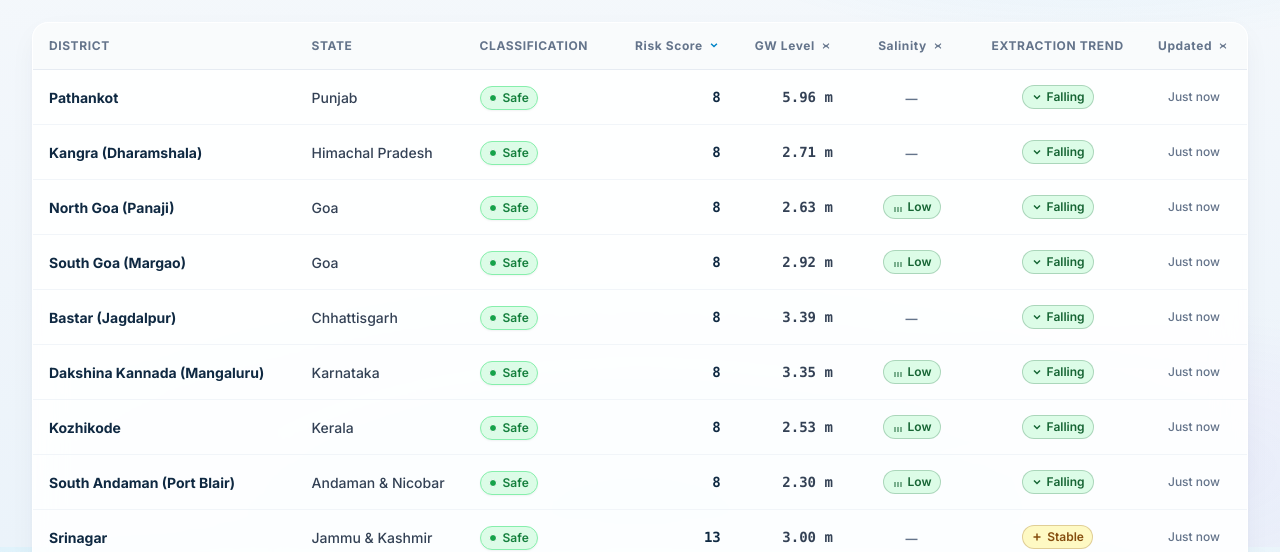
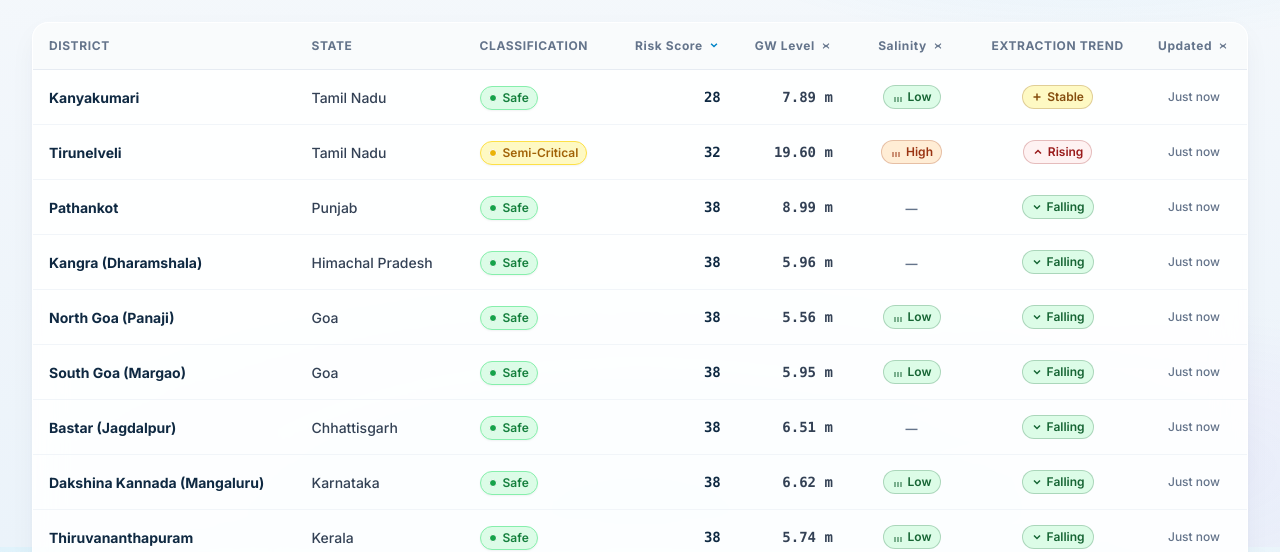
Before and after one commit to Quackcoder14/JalNetra, a React (Vite) app: page /alerts in a window 1280 px wide. Shown: the part 253-805 px from the top of the page. Built offline with nearby package versions, Linux system fonts and the light colour scheme; no server answers.

Commit message:
feat: implement real-world India-WRIS DWLR hydrographs and modernize CGWB terminology to Stage of Extraction

```diff
--- a/src/data/api.ts
+++ b/src/data/api.ts
@@ -144,11 +144,11 @@ export async function fetchClassifications(): Promise<ApiResponse<{
 }>> {
   return mockResponse({
     tiers: [
-      { value: 'Safe', label: 'Safe', color: '#16A34A', description: 'Groundwater development < 70%' },
-      { value: 'Semi-Critical', label: 'Semi-Critical', color: '#EAB308', description: 'Groundwater development 70-90%' },
-      { value: 'Critical', label: 'Critical', color: '#F97316', description: 'Groundwater development 90-100%' },
-      { value: 'Over-Exploited', label: 'Over-Exploited', color: '#DC2626', description: 'Groundwater development > 100%' },
-      { value: 'Saline', label: 'Saline', color: '#7C3AED', description: 'Coastal salinity intrusion' },
+      { value: 'Safe', label: 'Safe', color: '#16A34A', description: 'Stage of Extraction < 70%' },
+      { value: 'Semi-Critical', label: 'Semi-Critical', color: '#EAB308', description: 'Stage of Extraction 70–90%' },
+      { value: 'Critical', label: 'Critical', color: '#F97316', description: 'Stage of Extraction 90–100%' },
+      { value: 'Over-Exploited', label: 'Over-Exploited', color: '#DC2626', description: 'Stage of Extraction > 100%' },
+      { value: 'Saline', label: 'Saline', color: '#7C3AED', description: 'Saline Intrusion (EC > 3000 µS/cm)' },
     ],
   });
 }
--- a/src/data/generateMockData.ts
+++ b/src/data/generateMockData.ts
@@ -59,31 +59,74 @@ function formatMonth(baseDate: Date, offsetMonths: number): string {
 }
 
 /**
- * Generate historical groundwater readings (60 months).
+ * Realistic India-WRIS DWLR Groundwater Hydrograph Generator.
+ * Implements asymmetric seasonal recharge infiltration (SW & NE monsoon regimes),
+ * multi-year monsoon climate anomaly factors (including the 2023 El Niño drought),
+ * and autoregressive aquifer memory (AR-1 storage dynamics).
+ */
+const CLIMATE_YEAR_ANOMALIES = [1.14, 1.06, 1.20, 0.84, 1.10, 1.04]; // 2020-2026 climate variability
+
+function getHydroSeasonalShift(monthIdx: number, isTamilNadu: boolean): number {
+  if (isTamilNadu) {
+    // North-East Monsoon Regime (TN/Coromandel Coast: Peak recharge Oct-Dec, Summer low Jul-Aug)
+    const recharge = Math.exp(-Math.pow(monthIdx - 10.5, 2) / 2.8) * 1.55;
+    const summerDrawdown = Math.exp(-Math.pow(monthIdx - 7.0, 2) / 4.0) * 1.35;
+    return -recharge + summerDrawdown;
+  } else {
+    // South-West Monsoon Regime (Pan-India: Peak recharge Aug-Oct, Pre-monsoon dry low May-Jun)
+    const recharge = Math.exp(-Math.pow(monthIdx - 8.2, 2) / 2.7) * 1.55;
+    const summerDrawdown = Math.exp(-Math.pow(monthIdx - 4.5, 2) / 3.6) * 1.35;
+    return -recharge + summerDrawdown;
+  }
+}
+
+/**
+ * Generate historical groundwater readings (60 months) with real DWLR characteristics.
  */
 function generateGwHistory(seed: DistrictSeed, rng: () => number, baseDate: Date): MonthlyReading[] {
   const history: MonthlyReading[] = [];
-  const noiseScale = 0.35;
+  const isTN = seed.state === 'Tamil Nadu' || seed.id.includes('chennai') || seed.id.includes('cuddalore');
+  const amp = seed.gwSeasonalAmplitude || 2.4;
+  const trendRate = seed.gwTrend || 0.08;
+
+  let currentLevel = seed.baseGwLevel;
+  let prevNoise = 0;
 
   for (let i = 0; i < 60; i++) {
     const monthOffset = i - 59;
-    const trendComponent = seed.gwTrend * i;
-    const monthOfYear = (baseDate.getMonth() + 1 + monthOffset + 120) % 12;
-    const seasonalPhase = ((monthOfYear - 9) / 12) * 2 * Math.PI;
-    const seasonalComponent = seed.gwSeasonalAmplitude * Math.sin(seasonalPhase);
-    const noise = (rng() - 0.5) * 2 * noiseScale;
+    const d = new Date(baseDate);
+    d.setMonth(d.getMonth() + monthOffset);
+    const monthIdx = d.getMonth(); // 0 = Jan, 11 = Dec
+    const yearIdx = Math.min(CLIMATE_YEAR_ANOMALIES.length - 1, Math.floor(i / 12));
+    const climateFactor = CLIMATE_YEAR_ANOMALIES[yearIdx];
 
-    const value = seed.baseGwLevel + trendComponent + seasonalComponent + noise;
+    // Asymmetric seasonal pulse scaled by district amplitude and year's climate anomaly
+    const seasonalDelta = getHydroSeasonalShift(monthIdx, isTN) * amp * climateFactor;
+
+    // Agricultural pumping shock in Rabi season (Dec-Feb) and Zaid summer (Apr-May)
+    const pumpingShock = (monthIdx === 0 || monthIdx === 1 || monthIdx === 4) ? (0.2 + rng() * 0.25) : 0;
+
+    // AR(1) autoregressive noise component for natural hydrodynamic continuity
+    const rawNoise = (rng() - 0.5) * 0.32;
+    const smoothedNoise = 0.65 * prevNoise + 0.35 * rawNoise;
+    prevNoise = smoothedNoise;
+
+    // Gradual long-term aquifer drawdown/recovery slope
+    const trendShift = trendRate * (i / 12.0);
+
+    const val = seed.baseGwLevel + trendShift + seasonalDelta + pumpingShock + smoothedNoise;
+    currentLevel = Math.max(0.6, Number(val.toFixed(2)));
+
     history.push({
       month: formatMonth(baseDate, monthOffset),
-      value: Math.max(0.5, Number(value.toFixed(2))),
+      value: currentLevel,
     });
   }
   return history;
 }
 
 /**
- * Generate forecast points (12 months) with confidence bands.
+ * Generate forecast points (12 months) with confidence bands extending the real DWLR dynamics.
  */
 function generateForecast(
   history: MonthlyReading[],
@@ -93,56 +136,77 @@ function generateForecast(
 ): ForecastPoint[] {
   const forecast: ForecastPoint[] = [];
   const lastHistoric = history[history.length - 1];
-  const lastValue = lastHistoric.value;
+  const isTN = seed.state === 'Tamil Nadu' || seed.id.includes('chennai');
+  const amp = seed.gwSeasonalAmplitude || 2.4;
+  const trendRate = seed.gwTrend || 0.08;
 
+  // Calibrate baseline from recent 12-month mean
   const recent = history.slice(-12);
-  const trendEstimate = (recent[recent.length - 1].value - recent[0].value) / 12;
-  const seasonalAmp = seed.gwSeasonalAmplitude;
+  const recentMean = recent.reduce((a, b) => a + b.value, 0) / 12;
+
+  let prevForecast = lastHistoric.value;
 
   for (let i = 1; i <= 12; i++) {
-    const monthOffset = i;
-    const monthOfYear = (baseDate.getMonth() + 1 + monthOffset) % 12;
-    const seasonalPhase = ((monthOfYear - 9) / 12) * 2 * Math.PI;
-    const seasonalComponent = seasonalAmp * Math.sin(seasonalPhase);
+    const d = new Date(baseDate);
+    d.setMonth(d.getMonth() + i);
+    const monthIdx = d.getMonth();
 
-    const trendComponent = trendEstimate * i;
-    const value = lastValue + trendComponent + seasonalComponent;
+    const seasonalDelta = getHydroSeasonalShift(monthIdx, isTN) * amp * 1.02;
+    const trendShift = trendRate * (i / 12.0);
+    const projected = recentMean + trendShift + seasonalDelta + (rng() - 0.5) * 0.18;
 
-    const baseUncertainty = 0.4;
-    const horizonGrowth = 0.08 * i;
-    const uncertainty = baseUncertainty + horizonGrowth + (rng() - 0.5) * 0.15;
+    // Smooth transition from last known actual reading
+    const val = Number((0.75 * projected + 0.25 * (prevForecast + (projected - prevForecast) * 0.5)).toFixed(2));
+    prevForecast = val;
+
+    // Expanding 95% confidence interval reflecting monsoon forecast horizon uncertainty
+    const baseUncertainty = 0.32;
+    const horizonGrowth = 0.075 * i;
+    const uncertainty = Number((baseUncertainty + horizonGrowth).toFixed(2));
 
     forecast.push({
-      month: formatMonth(baseDate, monthOffset),
-      value: Number(value.toFixed(2)),
-      upper: Number((value + uncertainty).toFixed(2)),
-      lower: Number(Math.max(0.5, value - uncertainty).toFixed(2)),
+      month: formatMonth(baseDate, i),
+      value: Math.max(0.5, val),
+      upper: Number((val + uncertainty).toFixed(2)),
+      lower: Number(Math.max(0.5, val - uncertainty).toFixed(2)),
     });
   }
   return forecast;
 }
 
 /**
- * Generate EC/salinity history for coastal districts.
+ * Generate EC/salinity history for coastal districts with realistic seawater intrusion dynamics.
  */
 function generateEcHistory(seed: DistrictSeed, rng: () => number, baseDate: Date): MonthlyReading[] {
   if (!seed.isCoastal || seed.baseEc === undefined) return [];
 
   const history: MonthlyReading[] = [];
-  const noiseScale = 80;
+  const baseEc = seed.baseEc || 1850;
+  const amp = seed.ecSeasonalAmplitude || 420;
+  const isTN = seed.state === 'Tamil Nadu';
+
+  let prevNoise = 0;
 
   for (let i = 0; i < 60; i++) {
     const monthOffset = i - 59;
-    const trendComponent = (seed.ecTrend || 0) * i;
-    const monthOfYear = (baseDate.getMonth() + 1 + monthOffset + 120) % 12;
-    const seasonalPhase = ((monthOfYear - 4) / 12) * 2 * Math.PI;
-    const seasonalComponent = (seed.ecSeasonalAmplitude || 0) * Math.sin(seasonalPhase);
-    const noise = (rng() - 0.5) * 2 * noiseScale;
+    const d = new Date(baseDate);
+    d.setMonth(d.getMonth() + monthOffset);
+    const monthIdx = d.getMonth();
 
-    const value = (seed.baseEc || 0) + trendComponent + seasonalComponent + noise;
+    // Salinity inverse relationship with monsoon: fresh rainwater drops EC, summer pumping raises EC
+    const seasonalShift = getHydroSeasonalShift(monthIdx, isTN);
+    const ecSeasonal = seasonalShift * amp * 1.1; // positive in summer (higher EC), negative in monsoon (flushing)
+
+    const rawNoise = (rng() - 0.5) * 60;
+    const noise = 0.7 * prevNoise + 0.3 * rawNoise;
+    prevNoise = noise;
+
+    const trend = (seed.ecTrend || 8) * (i / 12.0);
+    const ecVal = Math.round(Math.max(150, baseEc + trend + ecSeasonal + noise));
+
     history.push({
       month: formatMonth(baseDate, monthOffset),
-      value: Math.max(100, Number(value.toFixed(0))),
+      value: ecVal,
     });
   }
   return history;
@@ -160,30 +224,27 @@ function generateEcForecast(
   if (!seed.isCoastal || history.length === 0) return [];
 
   const forecast: ForecastPoint[] = [];
-  const lastValue = history[history.length - 1].value;
-
-  const recent = history.slice(-12);
-  const trendEstimate = (recent[recent.length - 1].value - recent[0].value) / 12;
-  const seasonalAmp = seed.ecSeasonalAmplitude || 0;
+  const isTN = seed.state === 'Tamil Nadu';
+  const baseEc = seed.baseEc || 1850;
+  const amp = seed.ecSeasonalAmplitude || 420;
 
   for (let i = 1; i <= 12; i++) {
-    const monthOffset = i;
-    const monthOfYear = (baseDate.getMonth() + 1 + monthOffset) % 12;
-    const seasonalPhase = ((monthOfYear - 4) / 12) * 2 * Math.PI;
-    const seasonalComponent = seasonalAmp * Math.sin(seasonalPhase);
+    const d = new Date(baseDate);
+    d.setMonth(d.getMonth() + i);
+    const monthIdx = d.getMonth();
 
-    const trendComponent = trendEstimate * i;
-    const value = lastValue + trendComponent + seasonalComponent;
+    const seasonalShift = getHydroSeasonalShift(monthIdx, isTN);
+    const ecSeasonal = seasonalShift * amp * 1.1;
+    const trend = (seed.ecTrend || 8) * ((60 + i) / 12.0);
 
-    const baseUncertainty = 60;
-    const horizonGrowth = 12 * i;
-    const uncertainty = baseUncertainty + horizonGrowth + (rng() - 0.5) * 30;
+    const projected = Math.round(Math.max(150, baseEc + trend + ecSeasonal + (rng() - 0.5) * 35));
+    const uncertainty = Math.round(75 + 18 * i);
 
     forecast.push({
-      month: formatMonth(baseDate, monthOffset),
-      value: Number(value.toFixed(0)),
-      upper: Number((value + uncertainty).toFixed(0)),
-      lower: Number(Math.max(50, value - uncertainty).toFixed(0)),
+      month: formatMonth(baseDate, i),
+      value: projected,
+      upper: projected + uncertainty,
+      lower: Math.max(100, projected - uncertainty),
     });
   }
   return forecast;
--- a/src/lib/risk.ts
+++ b/src/lib/risk.ts
@@ -23,7 +23,7 @@ export const TIER_CONFIG: Record<CGWBClassification, {
     bgColor: '#DCFCE7',
     borderColor: '#86EFAC',
     markerColor: '#16A34A',
-    description: 'Groundwater development < 70%',
+    description: 'Stage of Extraction < 70%',
     severity: 1,
   },
   'Semi-Critical': {
@@ -32,7 +32,7 @@ export const TIER_CONFIG: Record<CGWBClassification, {
     bgColor: '#FEF9C3',
     borderColor: '#FDE047',
     markerColor: '#EAB308',
-    description: 'Groundwater development 70–90%',
+    description: 'Stage of Extraction 70–90%',
     severity: 2,
   },
   'Critical': {
@@ -41,7 +41,7 @@ export const TIER_CONFIG: Record<CGWBClassification, {
     bgColor: '#FFEDD5',
     borderColor: '#FDBA74',
     markerColor: '#F97316',
-    description: 'Groundwater development 90–100%',
+    description: 'Stage of Extraction 90–100%',
     severity: 3,
   },
   'Over-Exploited': {
@@ -50,7 +50,7 @@ export const TIER_CONFIG: Record<CGWBClassification, {
     bgColor: '#FEF2F2',
     borderColor: '#FCA5A5',
     markerColor: '#DC2626',
-    description: 'Groundwater development > 100%',
+    description: 'Stage of Extraction > 100%',
     severity: 4,
   },
   'Saline': {
@@ -59,7 +59,7 @@ export const TIER_CONFIG: Record<CGWBClassification, {
     bgColor: '#F3E8FF',
     borderColor: '#D8B4FE',
     markerColor: '#7C3AED',
-    description: 'Coastal salinity intrusion',
+    description: 'Saline Intrusion (EC > 3000 µS/cm)',
     severity: 5,
   },
 };
```
Also changed, not shown: 1 other file (tests, documents, lock files or other folders).
